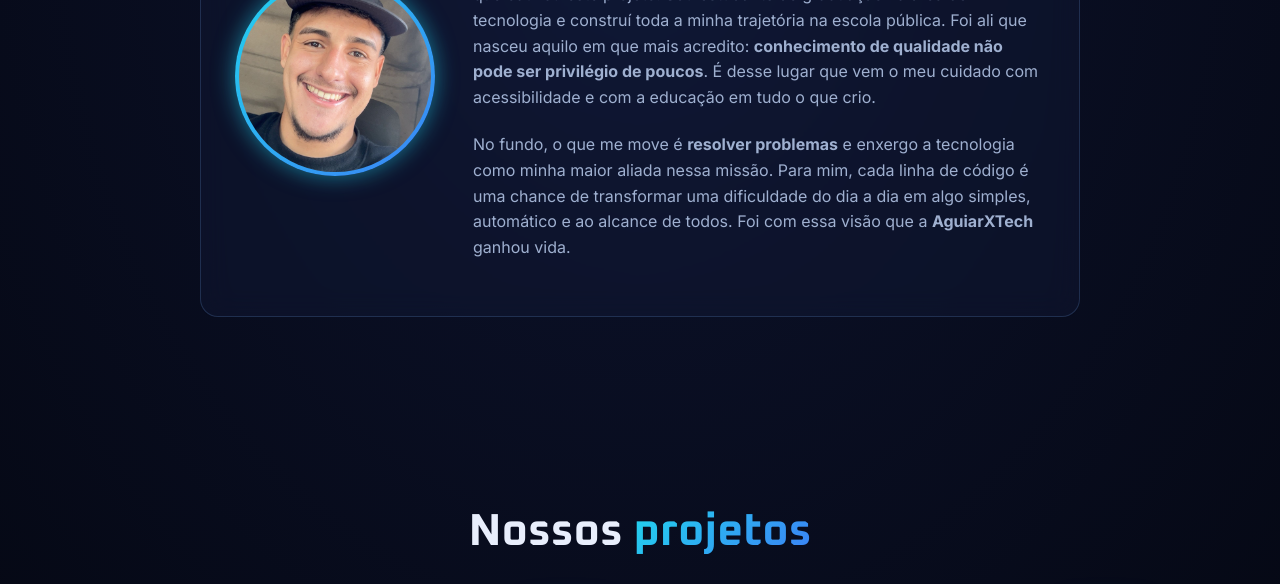
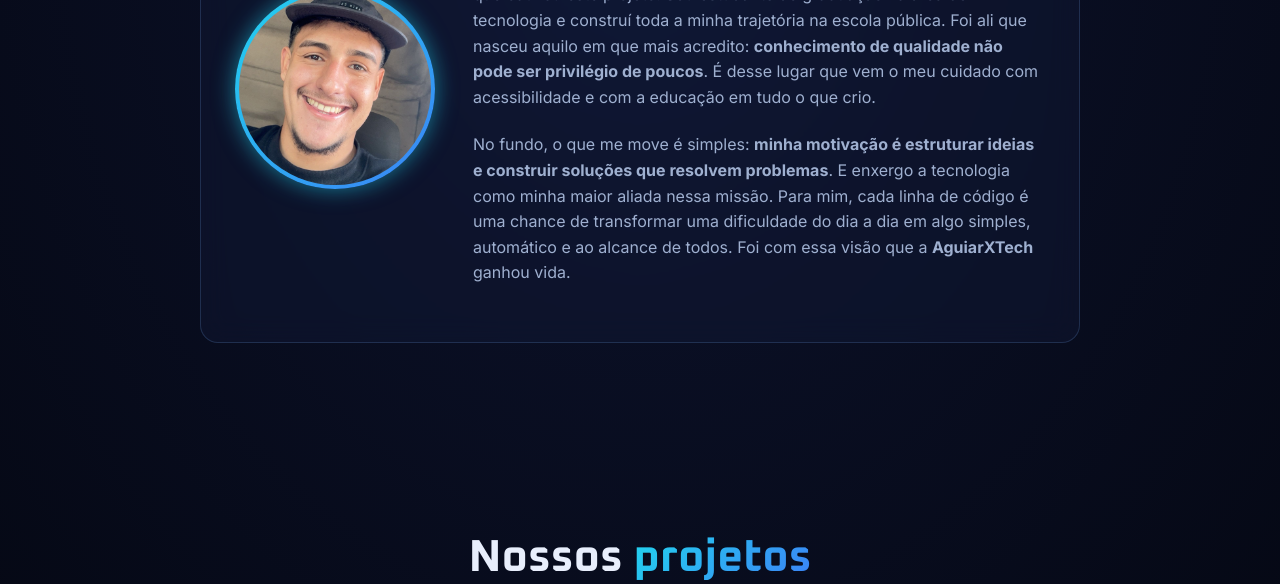
Before and after one commit to AguiarXTech/aguiarxtech.github.io, a plain HTML site: page index.html in a window 1280 px wide. Shown: the part 1700-2284 px from the top of the page. Drawn offline with Linux system fonts and the light colour scheme.

Commit message:
atualização do texto de apresentação

```diff
--- a/index.html
+++ b/index.html
@@ -146,11 +146,12 @@
               em tudo o que crio.
             </p>
             <p class="profile-bio">
-              No fundo, o que me move é <strong>resolver problemas</strong> e
-              enxergo a tecnologia como minha maior aliada nessa missão. Para mim,
-              cada linha de código é uma chance de transformar uma dificuldade do dia
-              a dia em algo simples, automático e ao alcance de todos. Foi com essa
-              visão que a <strong>AguiarXTech</strong> ganhou vida.
+              No fundo, o que me move é simples: <strong>minha motivação é estruturar
+              ideias e construir soluções que resolvem problemas</strong>. E enxergo a
+              tecnologia como minha maior aliada nessa missão. Para mim, cada linha de
+              código é uma chance de transformar uma dificuldade do dia a dia em algo
+              simples, automático e ao alcance de todos. Foi com essa visão que a
+              <strong>AguiarXTech</strong> ganhou vida.
             </p>
           </div>
         </div>
```
